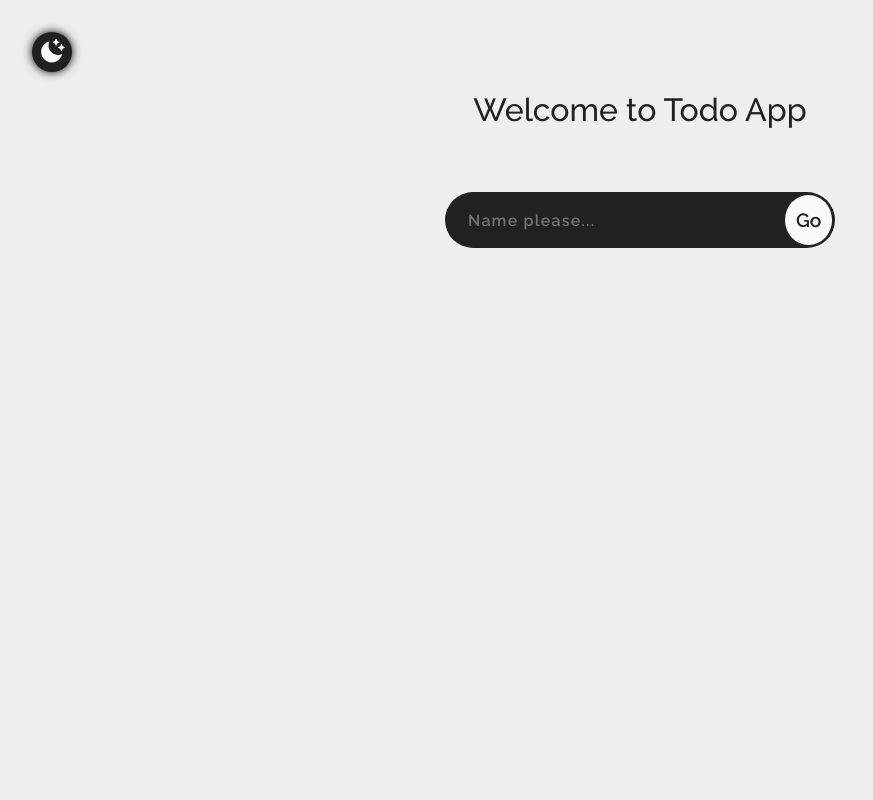
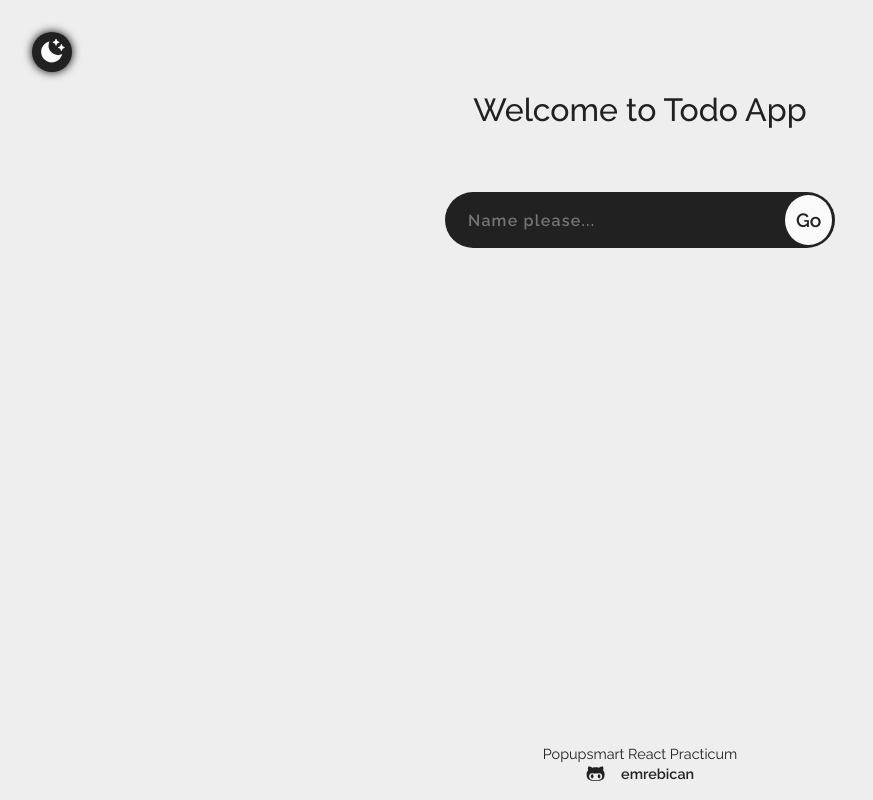
Before and after one commit to emrebican/Popupsmart-todo-app, a React (Create React App) app: page / in a window 1280 px wide. Shown: the whole page, without its empty margins (0-873 px from the left). Built offline with nearby package versions, Linux system fonts and the light colour scheme; no server answers.

Commit message:
footer added

```diff
--- a/src/App.tsx
+++ b/src/App.tsx
@@ -11,6 +11,7 @@ import { themeToggle, fetchTodos } from "./features/todosSlice";
 import UserValidation from "./components/UserValidation/UserValidation";
 import TodoAdd from "./components/TodoAdd/TodoAdd";
 import TodoList from "./components/TodoList/TodoList";
+import Footer from "./components/Footer/Footer";
 
 function App() {
   const dispatch = useDispatch();
@@ -52,6 +53,7 @@ function App() {
           color: themeColor ? "#212121" : "#fafafa",
         }}
       />
+      <Footer />
     </S.AppWrapper>
   );
 }
--- /dev/null
+++ b/src/components/Footer/Footer.tsx
@@ -0,0 +1,20 @@
+import * as S from "./styled";
+import { RootState } from "../../store";
+import { useSelector } from "react-redux";
+import { FaGithubAlt } from "react-icons/fa";
+
+const Footer = () => {
+  const themeColor = useSelector((state: RootState) => state.todos.themeColor);
+
+  return (
+    <S.Footer themeProp={themeColor}>
+      <span>Popupsmart React Practicum</span>
+      <a target="_blank" rel="noreferrer" href="https://github.com/emrebican">
+        <FaGithubAlt />
+        <b>emrebican</b>
+      </a>
+    </S.Footer>
+  );
+};
+
+export default Footer;
--- /dev/null
+++ b/src/components/Footer/styled.js
@@ -0,0 +1,27 @@
+import styled from 'styled-components';
+
+const Footer = styled.div`
+    display: flex;
+    flex-direction: column;
+    align-items: center;
+    justify-content: center;
+    margin-bottom: 1rem;
+    font-family: "Raleway", sans-serif;
+    font-size: .9rem;
+    color: ${(props) => props.themeProp ? "#aaa" : "#212121"};
+    line-height: 20px;
+
+    a {
+        display: flex;
+        justify-content: center;
+        text-decoration: none;
+        gap: 1rem;
+        color: ${(props) => props.themeProp ? "#aaa" : "#212121"};
+
+        svg {
+            font-size: 1.2rem;
+        }
+    }
+`;
+
+export { Footer };
--- a/src/components/TodoAdd/TodoAdd.tsx
+++ b/src/components/TodoAdd/TodoAdd.tsx
@@ -7,7 +7,7 @@ import { addNewTodo } from "../../features/todosSlice";
 import { todoTitlePass } from "../../utilities/userNamePass";
 import { showToast } from "../../utilities/showToast";
 import { TodoInterface } from "../../interfaces/interfaces";
-import { ALERT_3_LETTER, TODO_DATE } from "../constants/constant";
+import { ALERT_3_LETTER, TODO_DATE } from "../../constants/constant";
 
 const TodoAdd = () => {
   const dispatch = useDispatch();
--- a/src/components/TodoAdd/styled.js
+++ b/src/components/TodoAdd/styled.js
@@ -26,6 +26,10 @@ const Button = styled.button`
     &:active {
         transform: scale(1.2);
     }
+
+    &:hover {
+        font-size: 1.4rem;
+    }
 `;
 
 const Input = styled.input`
--- a/src/components/TodoItem/TodoItem.tsx
+++ b/src/components/TodoItem/TodoItem.tsx
@@ -12,7 +12,7 @@ import {
   ALERT_COMPLETE,
   ALERT_3_LETTER,
   ALERT_EDITED,
-} from "../constants/constant";
+} from "../../constants/constant";
 import { fetchTodos, deleteTodo } from "../../features/todosSlice";
 import { todoTitlePass } from "../../utilities/userNamePass";
 import UseTimeAgo from "../../hooks/useTimeAgo";
@@ -60,6 +60,7 @@ const TodoItem = ({ title, date, edit, isCompleted, id }: MockInterface) => {
   useEffect(() => {
     setEditTodo(title);
     inputRef.current?.focus();
+    // eslint-disable-next-line
   }, [edit]);
 
   return (
--- a/src/components/TodoList/TodoList.tsx
+++ b/src/components/TodoList/TodoList.tsx
@@ -12,7 +12,6 @@ const TodoList = () => {
   const displayTodos = todos.map((todo: MockInterface) => (
     <TodoItem key={todo.id} {...todo} />
   ));
-  console.log(displayTodos);
 
   return (
     <ListWrapper>
--- a/src/components/UserValidation/UserValidation.tsx
+++ b/src/components/UserValidation/UserValidation.tsx
@@ -6,7 +6,7 @@ import { RootState } from "../../store";
 import * as S from "./styled";
 
 import { userNamePass } from "../../utilities/userNamePass";
-import { ALERT_GET_USER } from "../constants/constant";
+import { ALERT_GET_USER } from "../../constants/constant";
 
 const UserValidation = () => {
   const dispatch = useDispatch();
--- a/src/components/constants/constant.ts
+++ b/src/constants/constant.ts
@@ -1,6 +1,6 @@
-const ALERT_COMPLETE: string = "Todo is already completed";
-const ALERT_3_LETTER: string = "Need to type more than 3 letters!";
-const ALERT_GET_USER: string = "Todo is already completed";
+const ALERT_COMPLETE: string = "Todo is already completed !";
+const ALERT_3_LETTER: string = "Need to type more than 3 letters !";
+const ALERT_GET_USER: string = "Need to type more than 3 letters !";
 const ALERT_ADDED: string = "Todo is added";
 const ALERT_DELETED: string = "Todo is removed";
 const ALERT_EDITED: string = "Edit is successfull";
--- a/src/features/todosSlice.tsx
+++ b/src/features/todosSlice.tsx
@@ -2,11 +2,7 @@ import axios from "axios";
 import { createSlice, createAsyncThunk, PayloadAction } from "@reduxjs/toolkit";
 import { TodoState, UserInterface } from "../interfaces/interfaces";
 import { getLocalStorage, getLocalTheme } from "../utilities/getLocalStorage";
-import {
-  ALERT_DELETED,
-  ALERT_ADDED,
-  TODOS_URL,
-} from "../components/constants/constant";
+import { ALERT_DELETED, ALERT_ADDED, TODOS_URL } from "../constants/constant";
 import { showToast } from "../utilities/showToast";
 
 // Initial State
--- a/src/styled.js
+++ b/src/styled.js
@@ -7,6 +7,7 @@ const AppWrapper = styled.div`
     display: flex;
     flex-direction: column;
     align-items: center;
+    justify-content: space-between;
     position: relative;
     background-color: ${(props) => props.themeProp ? "#212121" : "#eee"};
 `;
--- a/src/utilities/showToast.ts
+++ b/src/utilities/showToast.ts
@@ -4,7 +4,7 @@ import "react-toastify/dist/ReactToastify.css";
 export const showToast = (alert: string) => {
   toast(alert, {
     position: "top-right",
-    autoClose: 400,
+    autoClose: 700,
     hideProgressBar: true,
     closeOnClick: true,
     pauseOnHover: true,
```
